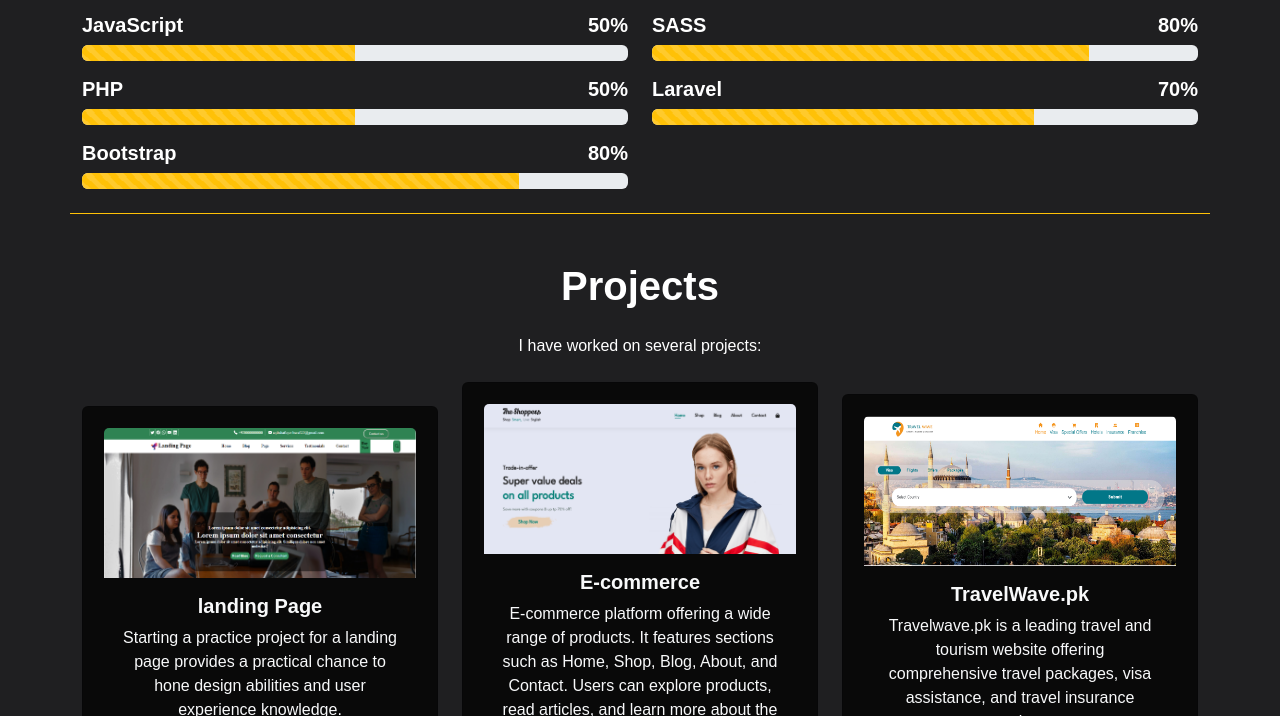
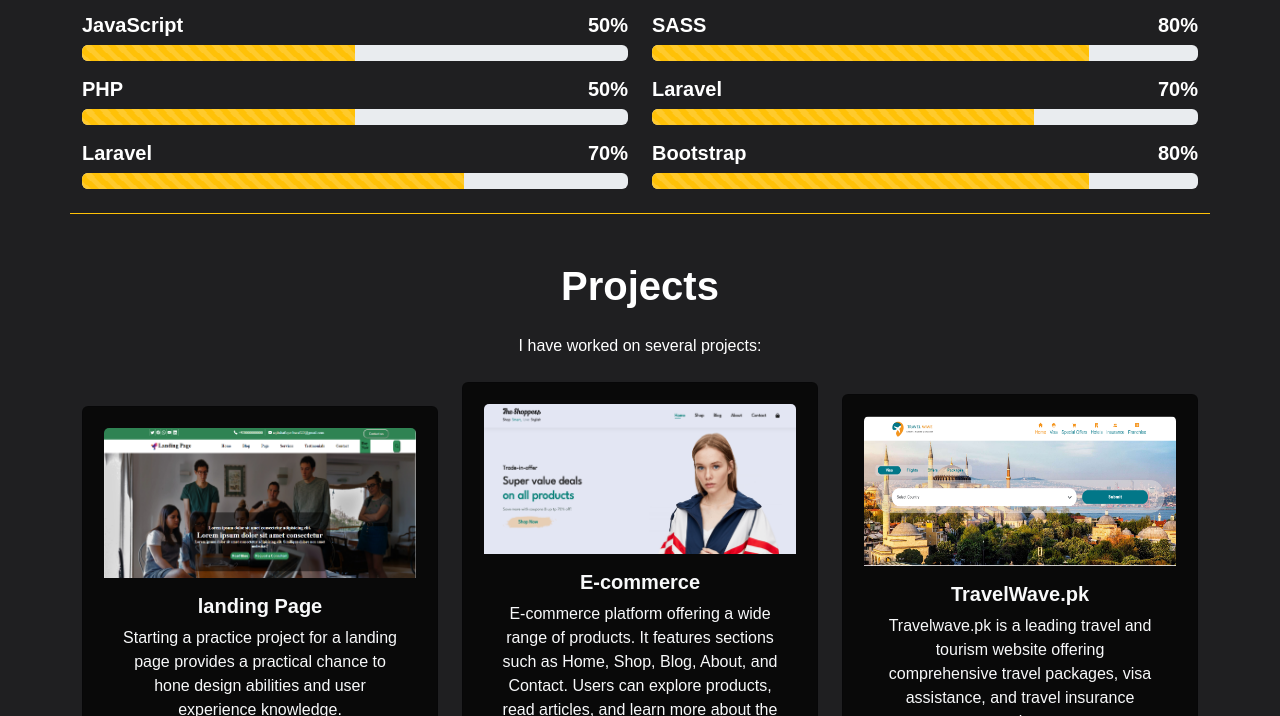
Before and after one commit to Aqib69/portfolio, a plain HTML site: page index.html in a window 1280 px wide. Shown: the part 1302-2018 px from the top of the page. Drawn offline with nearby package versions, Linux system fonts and the light colour scheme; a web font is replaced by a local one.

Commit message:
add skills

```diff
--- a/index.html
+++ b/index.html
@@ -183,6 +183,17 @@
                 </div>
                 <div class="col-md-6">
                     <div class="d-flex justify-content-between align-items-center mt-3 skill-progress">
+                        <h5 class="fw-bold">Laravel</h5>
+                        <h5 class="fw-bold">70%</h5>
+                    </div>
+                    <div class="progress skill-progress">
+                        <div class="progress-bar progress-bar-striped progress-bar-animated bg-warning"
+                            role="progressbar" style="width: 70%" aria-valuenow="80" aria-valuemin="0"
+                            aria-valuemax="100"></div>
+                    </div>
+                </div>
+                <div class="col-md-6">
+                    <div class="d-flex justify-content-between align-items-center mt-3 skill-progress">
                         <h5 class="fw-bold">Bootstrap</h5>
                         <h5 class="fw-bold">80%</h5>
                     </div>
```
